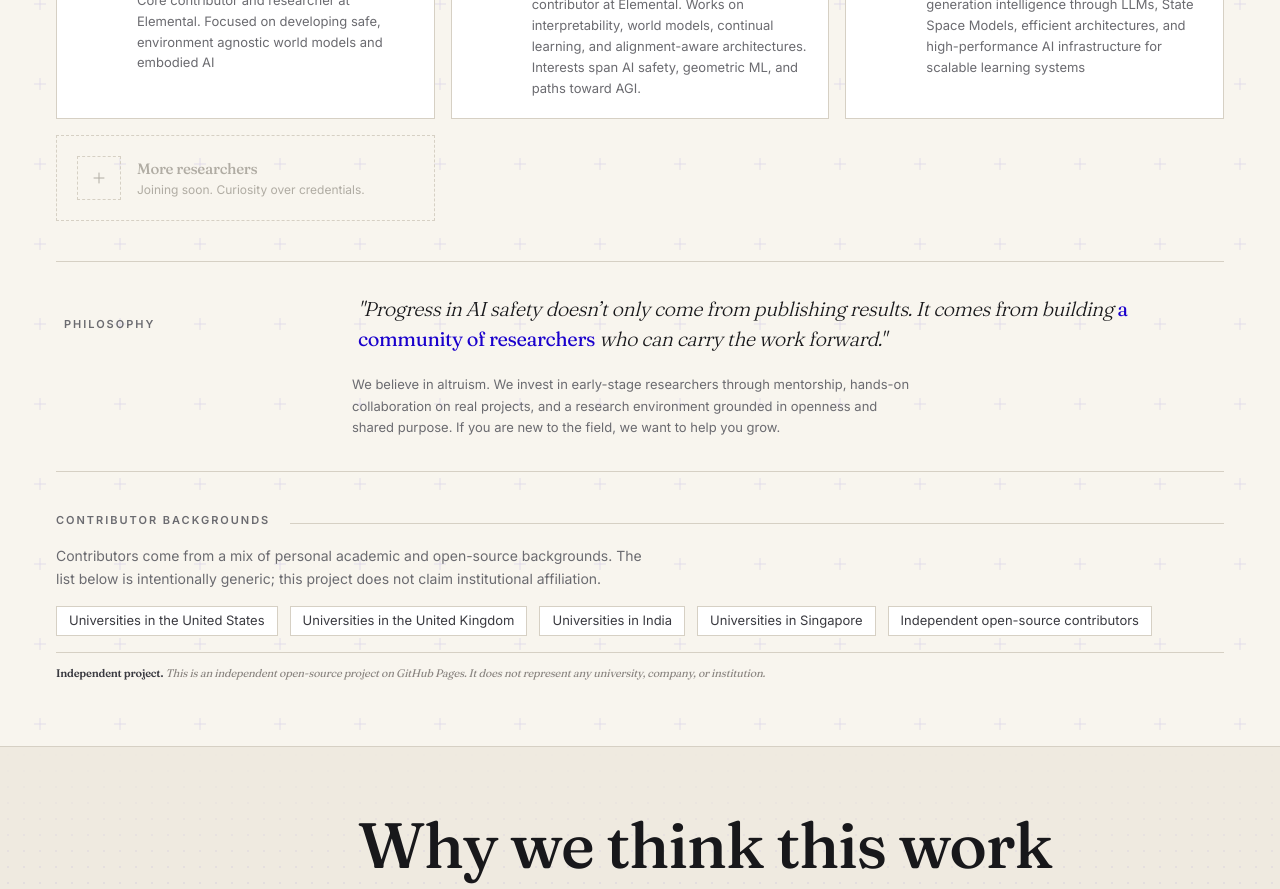
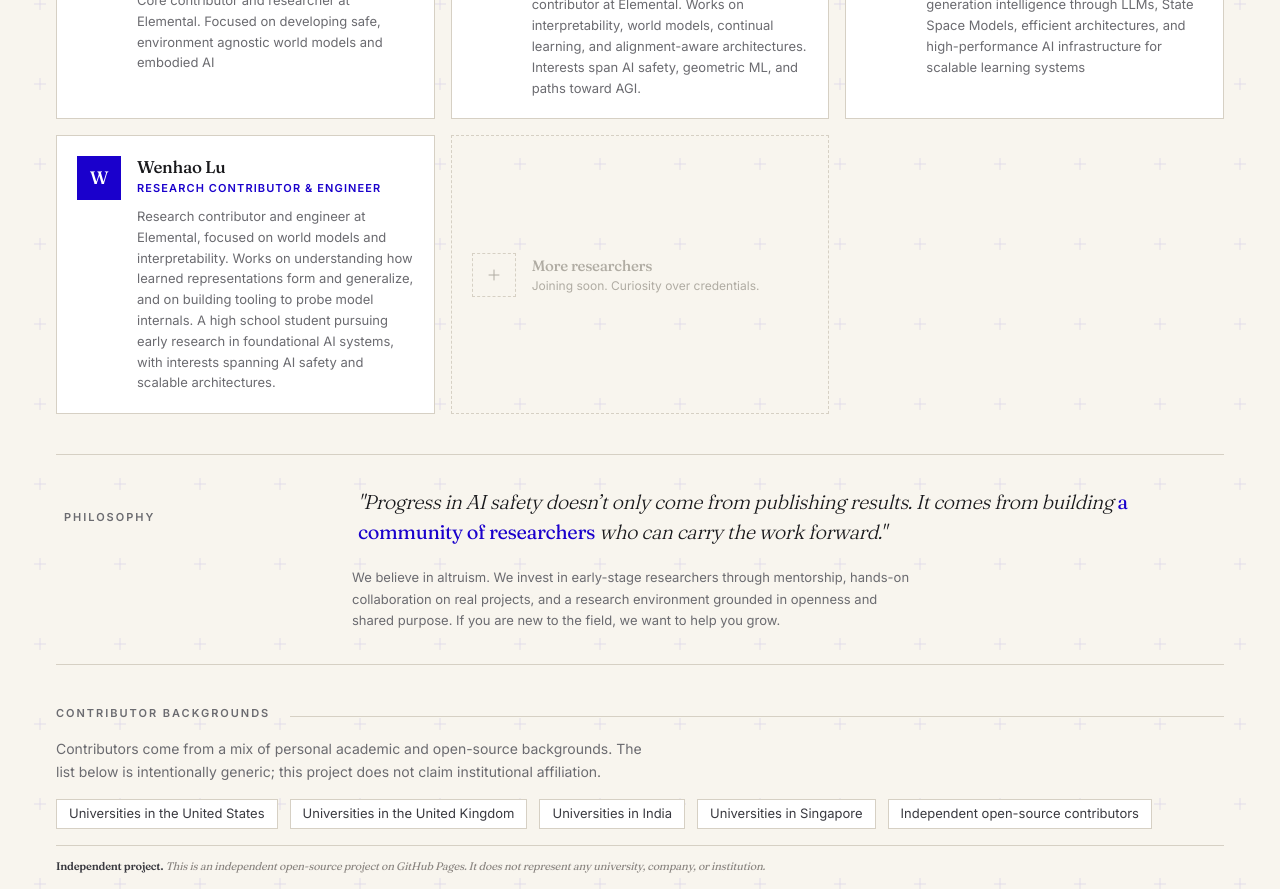
Before and after one commit to elemental-research-group/elemental-research-group.github.io, a React (Vite) app: page / in a window 1280 px wide. Shown: the part 2960-3849 px from the top of the page. Built offline with nearby package versions, Linux system fonts and the light colour scheme.

Commit message:
Update Team.tsx

```diff
--- a/src/components/Team.tsx
+++ b/src/components/Team.tsx
@@ -65,6 +65,13 @@ const team = [
     bio:   "Researching and engineering next-generation intelligence through LLMs, State Space Models, efficient architectures, and high-performance AI infrastructure for scalable learning systems",
     href:  "https://www.linkedin.com/in/shiva-prabhath-kocherlakota-80493526b/",
     initial: "K",
+  },
+  {
+    name:  "Wenhao Lu",
+    role:  "Research Contributor & Engineer",
+    bio:   "Research contributor and engineer at Elemental, focused on world models and interpretability. Works on understanding how learned representations form and generalize, and on building tooling to probe model internals. A high school student pursuing early research in foundational AI systems, with interests spanning AI safety and scalable architectures.",
+    href:  "https://www.wenhao-lu.com/",
+    initial: "W",
   },
 ];
 
```
